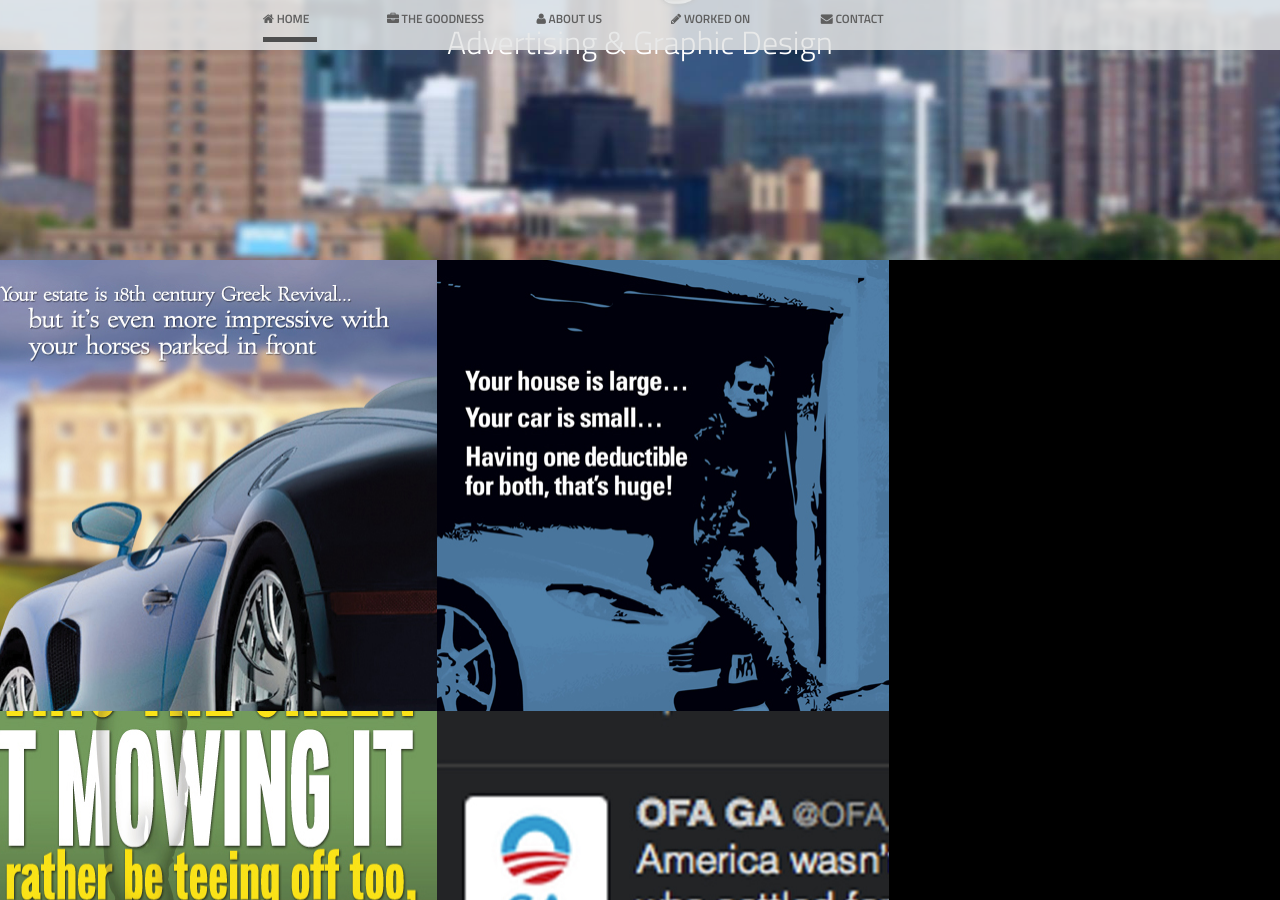
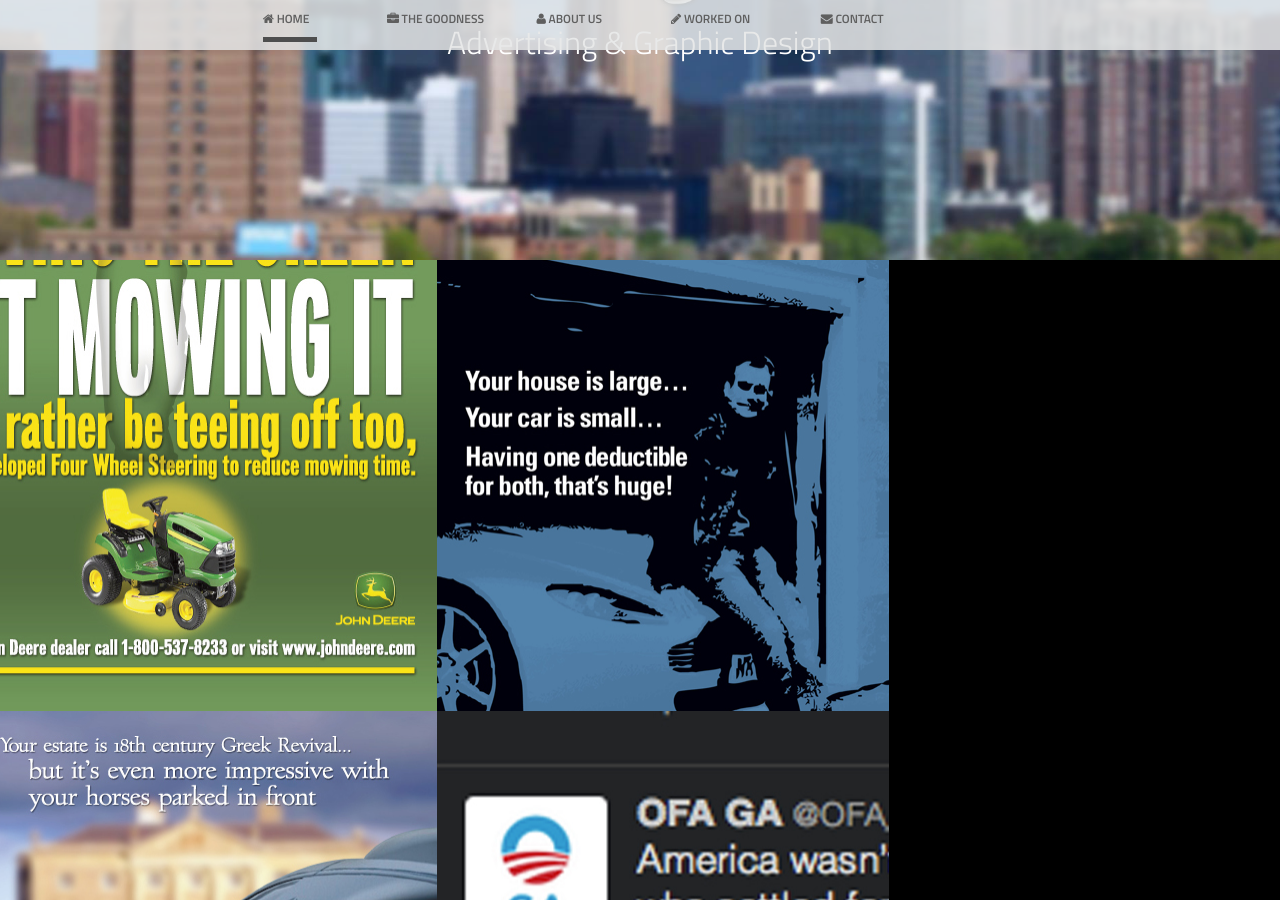
Before and after one commit to Schmittyapolis/schmittyapolis.com, a Jekyll site: the page built from index.html, in a window 1280 px wide and 900 px high, scrolled down 360 px. Built offline with Jekyll 4.4.1, drawn with Linux system fonts in a browser that asks for light colours; Markdown is read by kramdown in place of the engine named in the settings.

Commit message:
index.html

```diff
--- a/index.html
+++ b/index.html
@@ -64,9 +64,10 @@
 	<!-- === SLide 2 - Portfolio -->
 	<div class="slide story" id="slide-3" data-slide="2">
 		<div class="row">
+
+			<div class="col-12 col-sm-6 col-lg-2"><a data-fancybox-group="portfolio" class="fancybox" href="images/samples/J_Deere_1.jpg"><img class="thumb" src="images/samples/J_Deere_1_tn.jpg" alt=""></a></div>
+			<div class="col-12 col-sm-6 col-lg-2"><a data-fancybox-group="portfolio" class="fancybox" href="images/samples/encompass.jpg"><img class="thumb" src="images/samples/encompass_tn.jpg" alt=""></a></div>
 			<div class="col-12 col-sm-6 col-lg-2"><a data-fancybox-group="portfolio" class="fancybox" href="images/samples/Veyron_1.jpg"><img class="thumb" src="images/samples/Veyron_1_tn.jpg" alt=""></a></div>
-			<div class="col-12 col-sm-6 col-lg-2"><a data-fancybox-group="portfolio" class="fancybox" href="images/samples/encompass.jpg"><img class="thumb" src="images/samples/encompass_tn.jpg" alt=""></a></div>
-			<div class="col-12 col-sm-6 col-lg-2"><a data-fancybox-group="portfolio" class="fancybox" href="images/samples/J_Deere_1.jpg"><img class="thumb" src="images/samples/J_Deere_1_tn.jpg" alt=""></a></div>
 			<div class="col-12 col-sm-6 col-lg-2"><a data-fancybox-group="portfolio" class="fancybox" href="images/samples/OFA_twt.jpg"><img class="thumb" src="images/samples/OFA_twt_tn.jpg" alt=""></a></div>
 			<div class="col-12 col-sm-6 col-lg-2"><a data-fancybox-group="portfolio" class="fancybox" href="images/samples/MagazineSpring2014_sprd.jpg"><img class="thumb" src="images/samples/MagazineSpring2014_sprd_tn.jpg"
 				alt=""></a></div>
```
